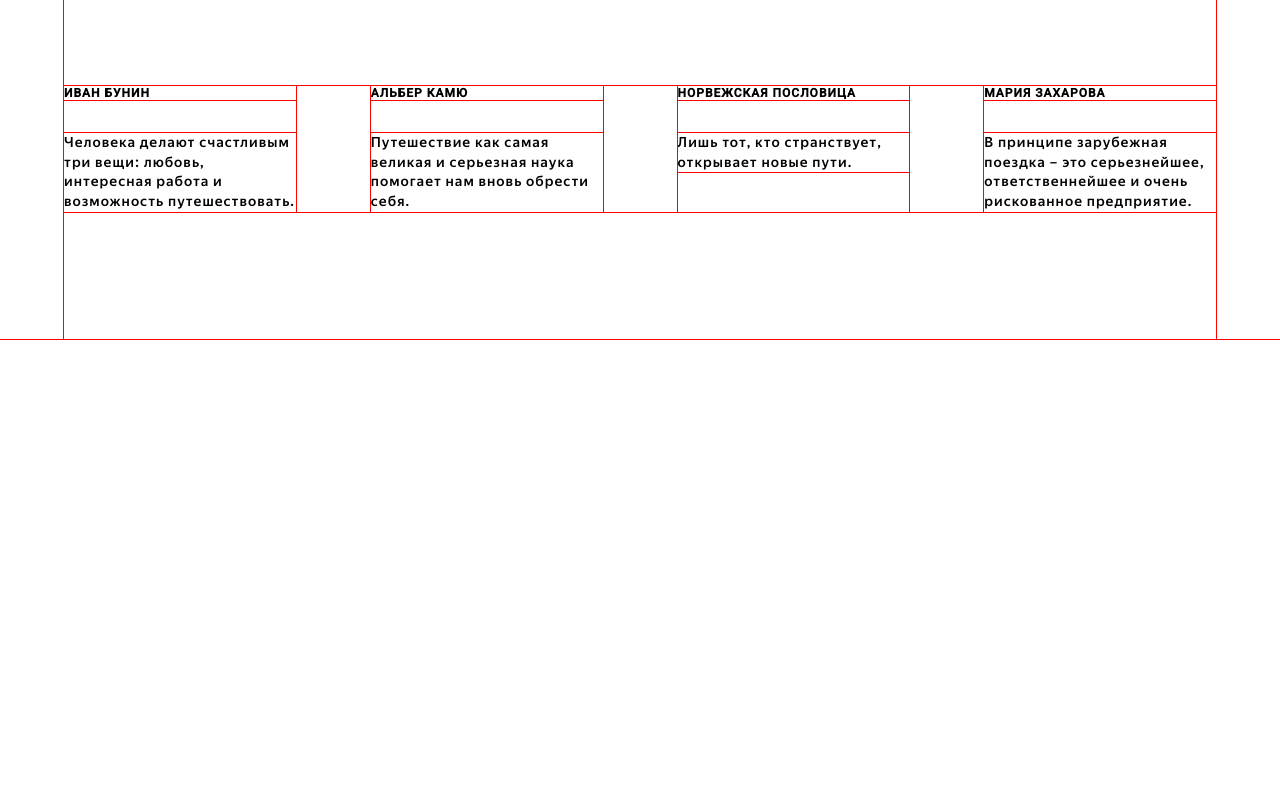
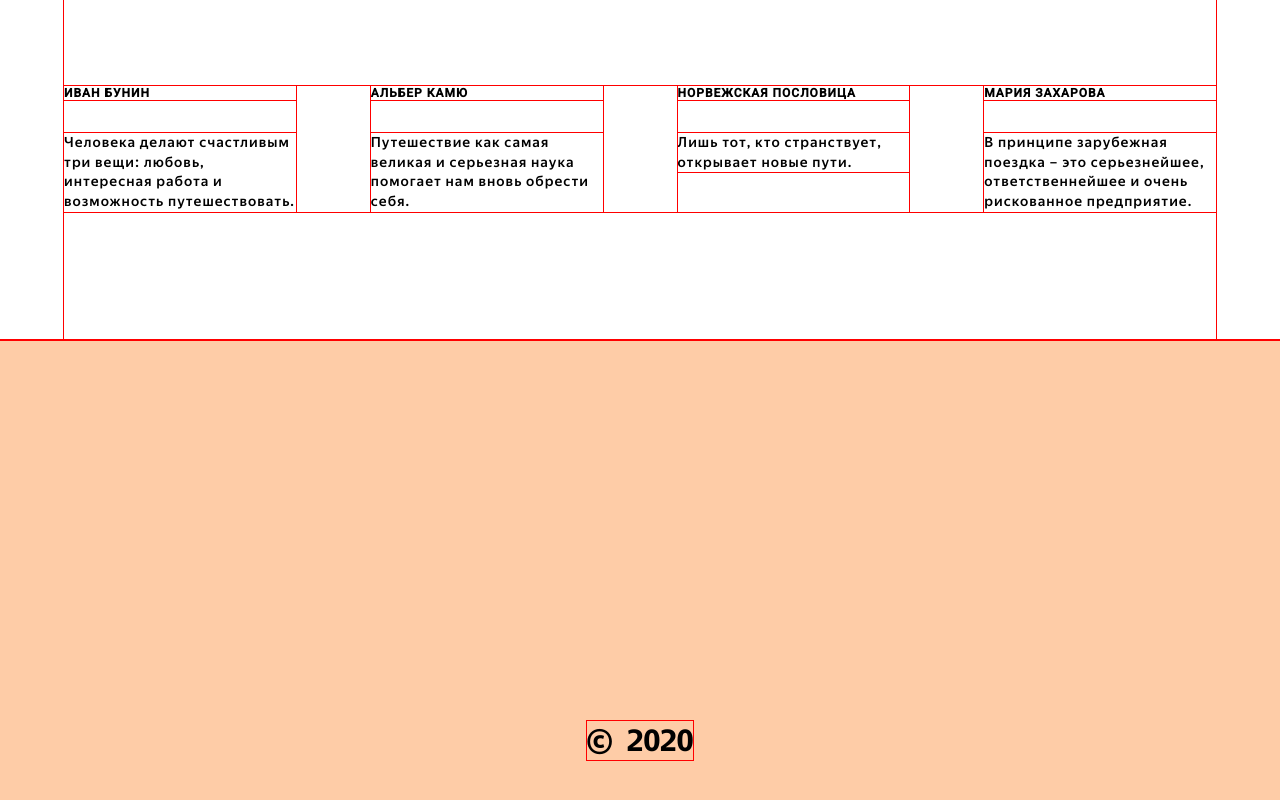
Before and after one commit to CadSergRF/dreamstravel, a plain HTML site: page index.html in a window 1280 px wide. Shown: the part 2701-3501 px from the top of the page. Before the commit the page ends 3041 px from the top, so only its background shows below. Drawn offline with Linux system fonts and the light colour scheme.

Commit message:
added footer

```diff
--- /dev/null
+++ b/css/footer.css
@@ -0,0 +1,20 @@
+.footer {
+  height: 100vh;
+  background-color: #fecca7;
+  text-align: center;
+  line-height: 100vh;
+}
+
+.copyright {
+  font-size: 30px;
+  font-weight: 700;
+  text-transform: uppercase;
+  line-height: normal;
+  display: inline-block;
+  vertical-align: middle;
+}
+
+.copyright::before {
+  content:"\00a9";
+  margin-right: 14px;
+}
--- a/index.html
+++ b/index.html
@@ -11,6 +11,7 @@
   <link rel="stylesheet" href="./css/intro.css">
   <link rel="stylesheet" href="./css/places.css">
   <link rel="stylesheet" href="./css/quotes.css">
+  <link rel="stylesheet" href="./css/footer.css">
   <title>Dreams travel</title>
 </head>
 
@@ -94,7 +95,7 @@
     </section>
   </main>
   <footer class="footer">
-
+    <p class="copyright">2020</p>
   </footer>
 </body>
 
```
